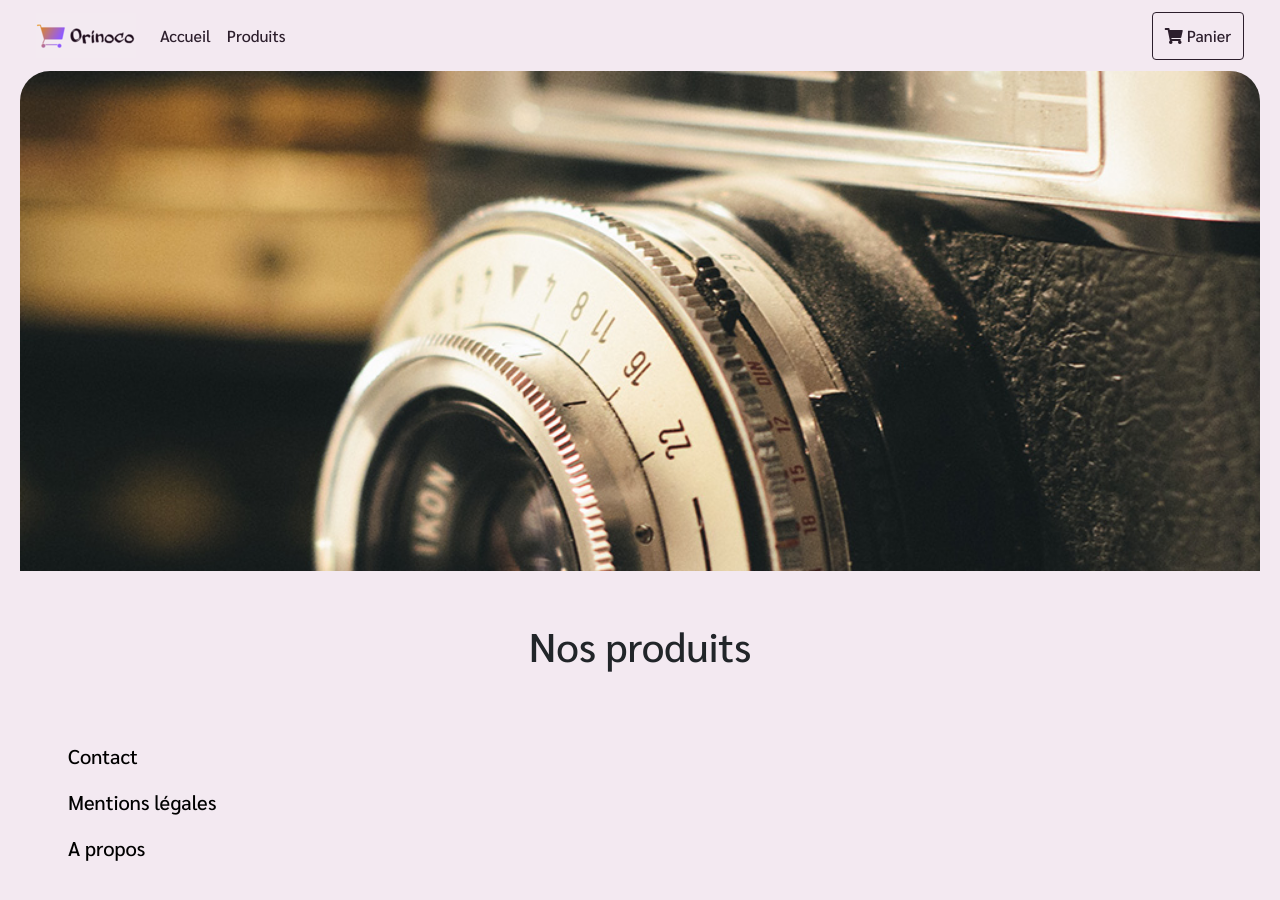
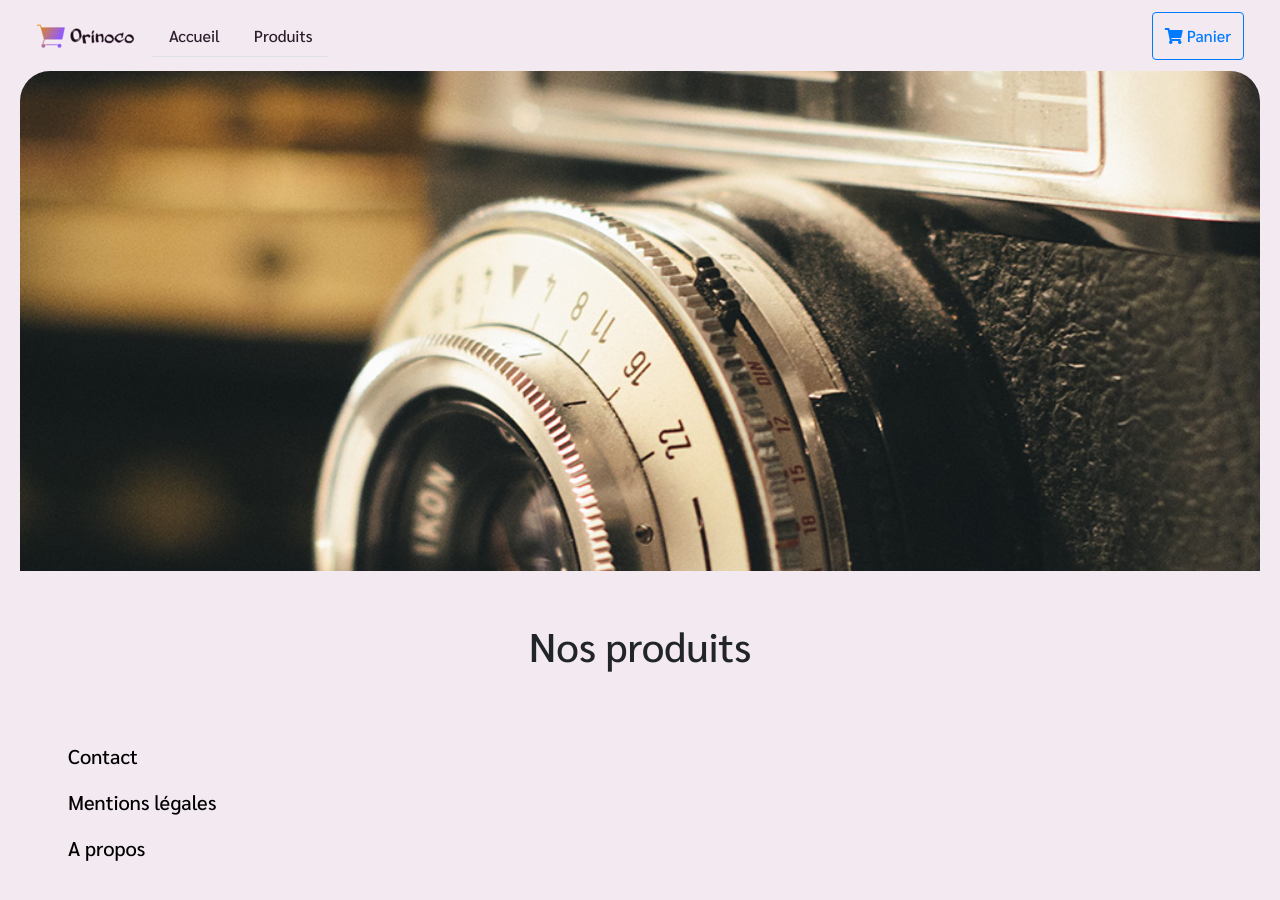
Before and after one commit to Remi-CA/Orinoco, a website: page index.html in a window 1280 px wide. Drawn offline with nearby package versions, Linux system fonts and the light colour scheme; no server answers.

Commit message:
Some update

```diff
--- a/index.html
+++ b/index.html
@@ -20,13 +20,14 @@
     <nav class="navbar navbar-expand-lg navbar-light bg-light">
       <a class="navbar-brand" href="index.html"><img src="images/Logo Orinoco.png" alt="Logo Orinoco"></a>
       <div class="collapse navbar-collapse" id="navbarSupportedContent">
-        <ul class="navbar-nav mr-auto">
-          <li class="nav-item active">
-            <a class="nav-link" href="index.html">Accueil<span class="sr-only">(current)</span></a>
+        <ul class="nav nav-tabs">
+          <li class="nav-item">
+            <a class="nav-link" href="index.html">Accueil</a>
           </li>
           <li class="nav-item">
             <a class="nav-link" href="#produits">Produits</a>
           </li>
+        </ul>
       </div>
       <a href="panier.html">
         <button type="button" class="btn btn-outline-primary"><i class="fas fa-shopping-cart"></i> Panier</button>
--- a/style.css
+++ b/style.css
@@ -13,15 +13,6 @@ body {
 
 .nav-link {
     color: #2C1E2C !important;
-}
-
-.btn-outline-primary {
-    color: #2C1E2C !important;
-    border-color: #2C1E2C !important
-}
-
-.btn-outline-primary:hover {
-    background-color: #ad89a6e5;
 }
 
 
```
Also changed, not shown: panier.html (+4 -3 lines), panier.js (+2 -5 lines), products.html (+4 -3 lines), validation.html (+5 -4 lines).
